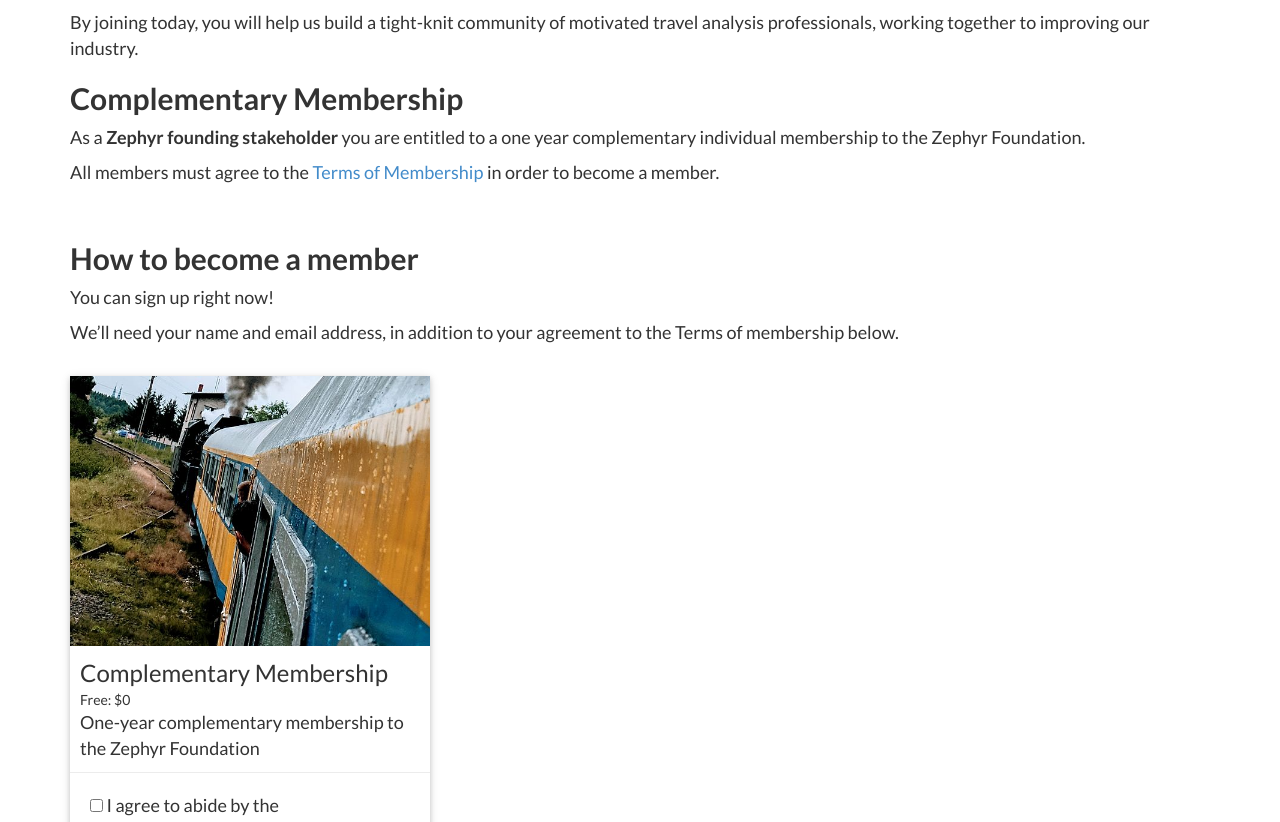
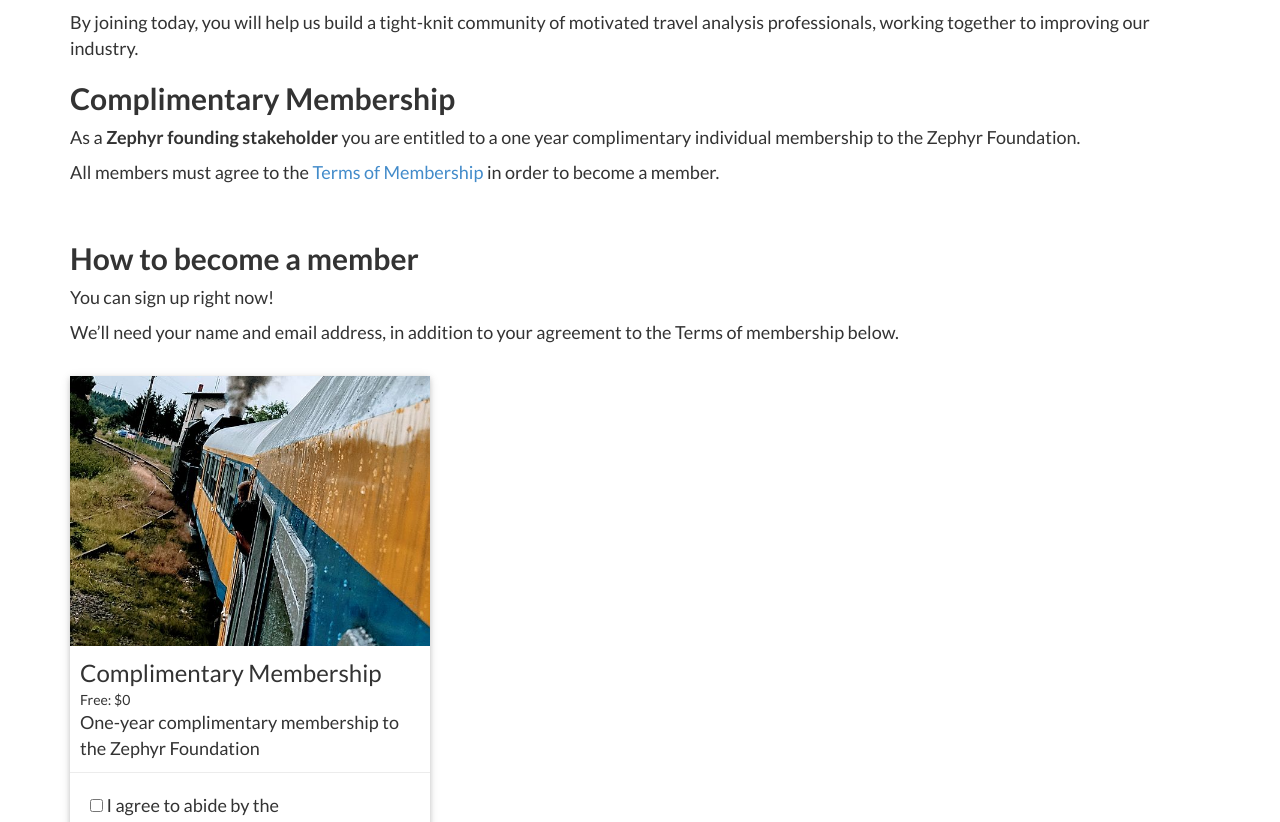
Before and after one commit to ZephyrTransport/zephyr-website, a Jekyll site: the page built from complimentary-membership.md, in a window 1280 px wide and 1400 px high, scrolled down 500 px. Shown: the part 180-1002 px from the top of the window. Built offline with Jekyll 4.4.1, drawn with Linux system fonts in a browser that asks for light colours; nearby versions of some CDN libraries; some of the changed text lies outside the part shown.

Commit message:
spell complimentary right

```diff
--- a/complimentary-membership.md
+++ b/complimentary-membership.md
@@ -1,6 +1,6 @@
 ---
 layout: simple
-title: "Complementary Membership"
+title: "Complimentary Membership"
 subTitle: "Become a member to support Zephyr!"
 ---
 
@@ -29,9 +29,9 @@ This structure was selected based on extensive consultation within our community
 
 By joining today, you will help us build a tight-knit community of motivated travel analysis professionals, working together to improving our industry.
 
-## Complementary Membership
+## Complimentary Membership
 
-As a **Zephyr founding stakeholder** you are entitled to a one year complementary individual membership to the Zephyr Foundation.
+As a **Zephyr founding stakeholder** you are entitled to a one year complimentary individual membership to the Zephyr Foundation.
 
 All members must agree to the [Terms of Membership](/terms-of-membership) in order to become a member.
 
@@ -50,13 +50,13 @@ We'll need your name and email address, in addition to your agreement to the Ter
     <div class="card-image">
       <img class="img-responsive"
            src="/img/steam-locomotive.jpg"
-           alt="Complementary membership">
+           alt="Complimentary membership">
     </div><!-- card image -->
 
     <div class="card-content">
-      <span class="card-title">Complementary Membership</span>
+      <span class="card-title">Complimentary Membership</span>
       <span class="card-subtitle">Free: $0</span>
-      One-year complementary membership to the Zephyr Foundation
+      One-year complimentary membership to the Zephyr Foundation
     </div><!-- card content -->
 
     <div class="card-action">
@@ -82,7 +82,7 @@ We'll need your name and email address, in addition to your agreement to the Ter
 
         <input name="terms" value="Agreed" type="hidden"><br/><br/>
 
-        <input name="description" value="One-year complementary membership" type="hidden">
+        <input name="description" value="One-year complimentary membership" type="hidden">
 
         <input type="submit" value="Register">
       </form>
```
